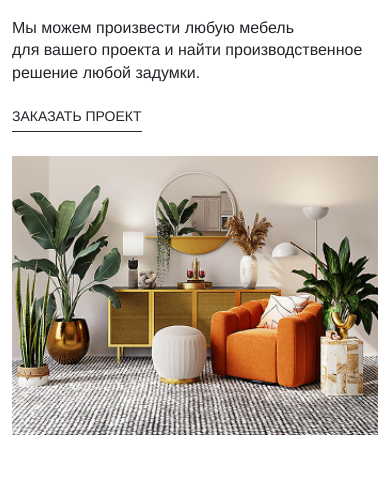
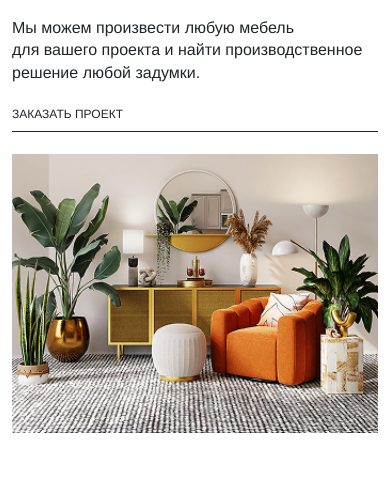
Before and after one commit to Abdurrahman0167/aveji, a plain HTML site: page index.html in a window 390 px wide. Shown: the part 315-810 px from the top of the page. Drawn offline with nearby package versions, Linux system fonts and the light colour scheme.

Commit message:
Update style.css

```diff
--- a/css/style.css
+++ b/css/style.css
@@ -858,19 +858,18 @@ a:hover {
 }
 
 
-@media (max-width: 390px) {
+@media (max-width: 450px) {
     .feedback__item {
         padding: 1.6rem 1.6rem 2.7rem;
     }
 
     .home__link,
     .order__button {
-        font-size: 1.4rem;
+        font-size: 1.2rem;
 
     }
 
     .home__link{
-        display: inline-block;
         max-width: 100%;
     }
 
```
